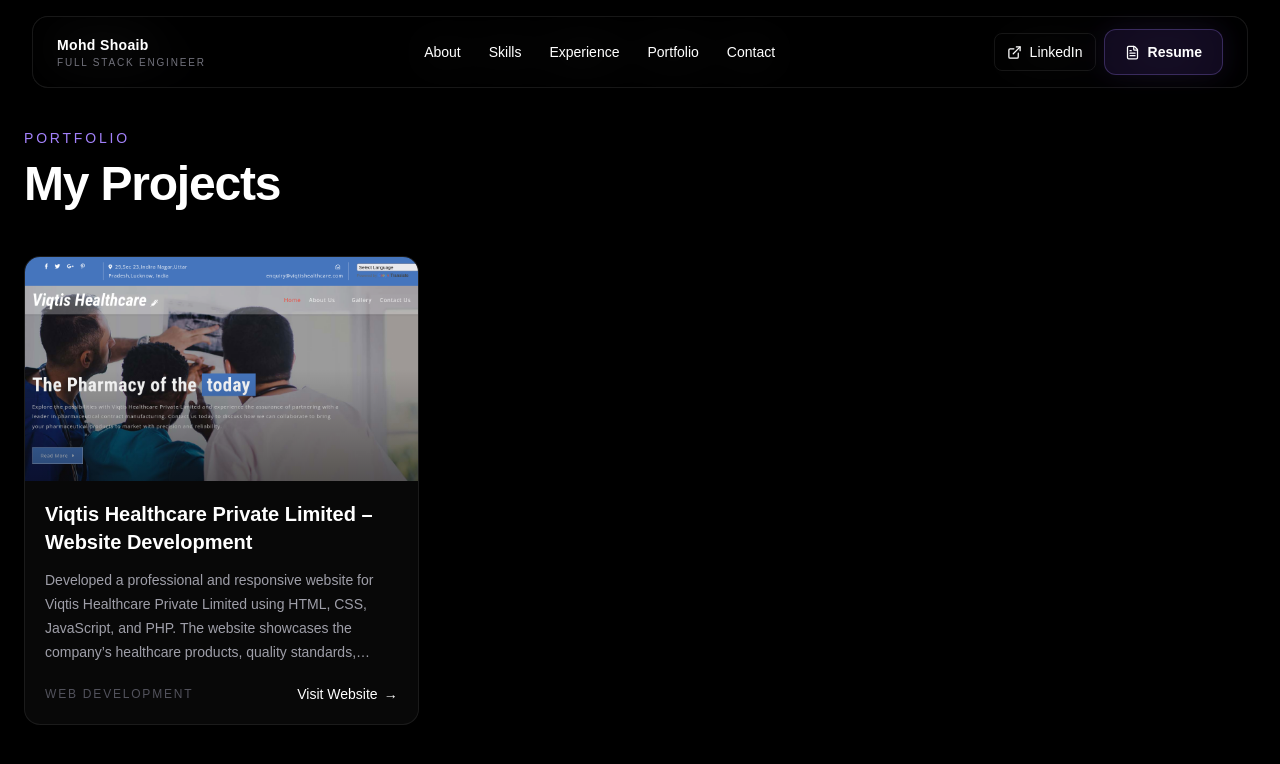
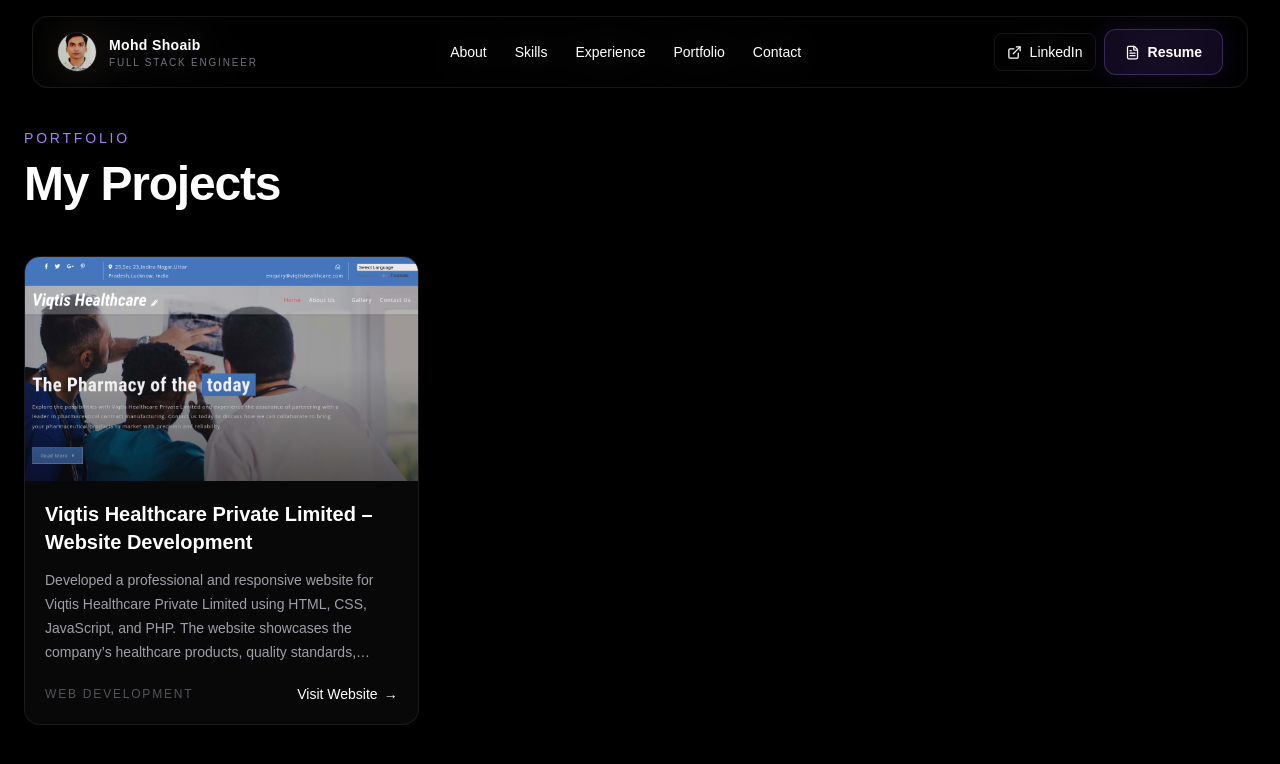
Before and after one commit to mohdshoaib-in/mohd-shoaib-portfolio, a Next.js app: page /portfolio in a window 1280 px wide. Shown: the top 764 px of the page. Built offline with nearby package versions, Linux system fonts and the light colour scheme.

Commit message:
Added Profile Image

```diff
--- a/components/Navbar.jsx
+++ b/components/Navbar.jsx
@@ -29,6 +29,12 @@
               onClick={closeMenu}
               className="group flex items-center gap-3"
             >
+              <img
+                src="/image.jpg"
+                alt="Mohd Shoaib"
+                className="h-10 w-10 rounded-full object-cover border border-white/[0.08]"
+              />
+
               <div>
                 <p className="text-sm font-semibold tracking-wide text-white">
                   Mohd Shoaib
```
